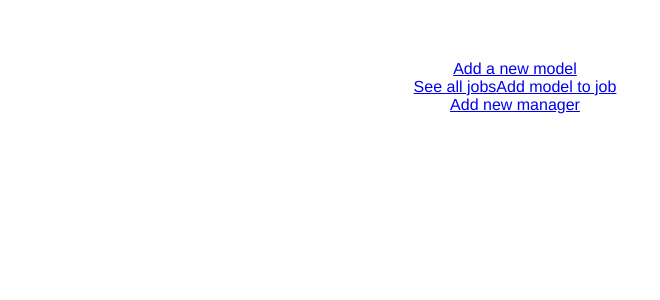
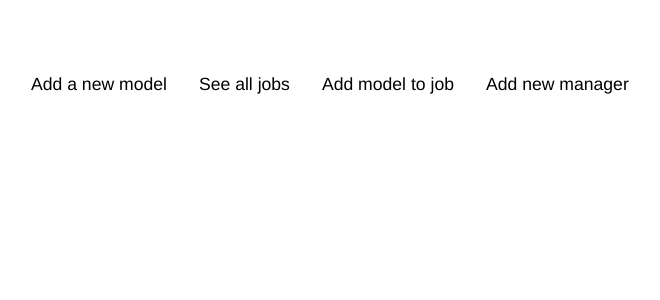
Before and after one commit to miemouridsen/GUIHandin3, a Vue app: page /manager in a window 1280 px wide. Shown: the top 300 px of the page, without its empty margins (125-785 px from the left). Built offline with nearby package versions, Linux system fonts and the light colour scheme.

Commit message:
Made small changes to services and managernav

```diff
--- a/src/Services/JobService.js
+++ b/src/Services/JobService.js
@@ -23,7 +23,6 @@ export const getJobs = async () => {
 
   export const postModelToJob = async (jobId, modelId) => {
     let url = "https://localhost:44368/api/jobs/" + jobId + "/model/" + modelId;
-    alert(url);
     try {
       let response = await fetch(url, {
         method: "POST",
--- a/src/components/Manager/ManagerNav.vue
+++ b/src/components/Manager/ManagerNav.vue
@@ -1,29 +1,54 @@
 <template>
-    <div>
+  <div class="navbar">
     <router-link to="/manager/addModel">Add a new model</router-link>
-    </div>
-    <div>
     <router-link to="/manager/seeJobs">See all jobs</router-link>
     <router-link to="/manager/addModelToJob">Add model to job</router-link>
-    </div>
-    <div>
-        <router-link to="/manager/addManager">Add new manager</router-link>
-    </div>
-    <router-view></router-view>
+    <router-link to="/manager/addManager">Add new manager</router-link>
+  </div> <br /> <br /> <br />
+  <router-view></router-view>
 </template>
 
 <script>
 export default {
-    setup() {
-
-    }, data() {
-
-    }, methods: {
-
-    }
-}
+  setup() {},
+  data() {},
+  methods: {},
+};
 </script>
 
 <style scoped>
+/* Navbar navigation styling from w3schools.com */
 
+/* Add a black background color to the top navigation */
+.navbar {
+  overflow: hidden;
+  width: 10rem;
+  display: inline;
+}
+
+.navbar:after {
+  clear: both;
+}
+
+.navbar ul {
+  list-style-type: none;
+  display: inline;
+}
+
+/* Style the links inside the navigation bar */
+.navbar a {
+  float: left;
+  color: black;
+  text-align: center;
+  padding: 14px 16px;
+  text-decoration: none;
+  font-size: 1.1rem;
+  display: inline;
+}
+
+/* Change the color of links on hover */
+.navbar a:hover {
+  background-color: #04aa6d;
+  color: black;
+}
 </style>
```
Also changed, not shown: src/Services/UserService.js (indentation only).
